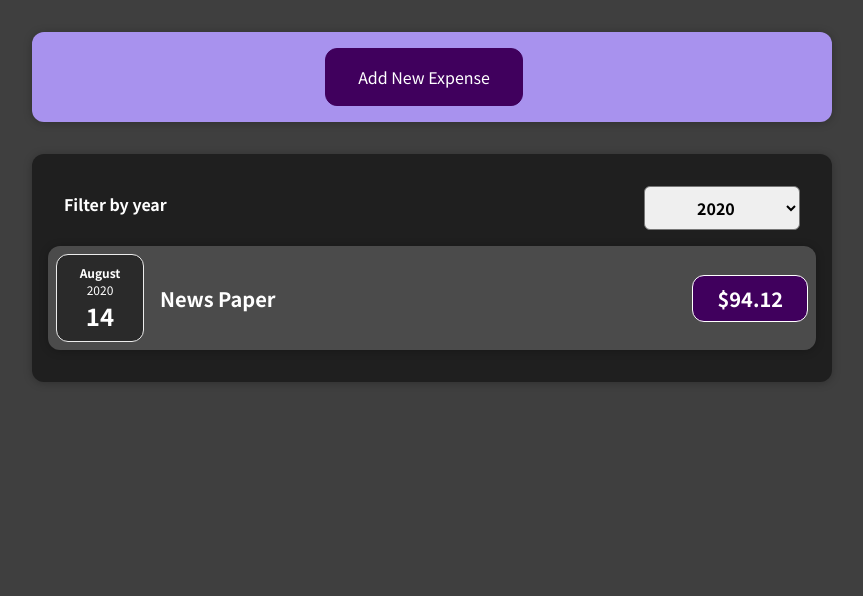
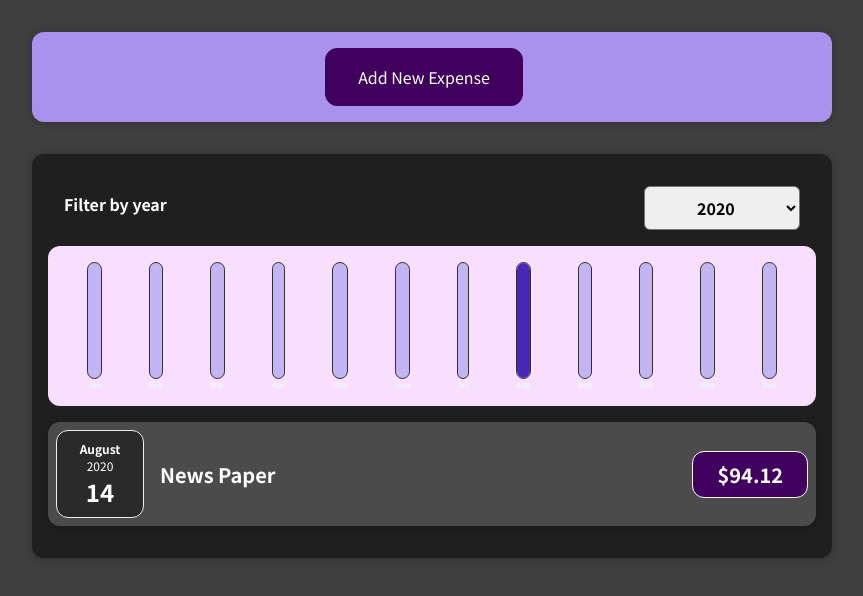
Before and after one commit to gunjan1909/react-expense-tracker, a React (Create React App) app: page / in a window 1280 px wide. Shown: the top 596 px of the page, without its empty margins (208-1071 px from the left). Built offline with nearby package versions, Linux system fonts and the light colour scheme.

Commit message:
completing

```diff
--- a/src/components/Chart/Chart.js
+++ b/src/components/Chart/Chart.js
@@ -3,6 +3,9 @@
 import "./Chart.css";
 
 const Chart = (props) => {
+  const dataPointValues = props.dataPoints.map((dataPoint) => dataPoint.value);
+  const totalMaximum = Math.max(...dataPointValues);
+
   return (
     <div className="chart">
       {/* assuming all datapoints have unique label */}
@@ -10,7 +13,7 @@
         <ChartBar
           key={dataPoint.label}
           value={dataPoint.value}
-          maxValue={null}
+          maxValue={totalMaximum}
           label={dataPoint.label}
         />
       ))}
--- a/src/components/Chart/ChartBar.js
+++ b/src/components/Chart/ChartBar.js
@@ -5,7 +5,7 @@
 const ChartBar = (props) => {
   let barFillHeight = "0%";
 
-  if (props.max > 0) {
+  if (props.maxValue > 0) {
     barFillHeight = Math.round((props.value / props.maxValue) * 100) + "%";
   }
 
--- a/src/components/Expenses/Expenses.js
+++ b/src/components/Expenses/Expenses.js
@@ -4,6 +4,7 @@
 import ExpensesList from "./ExpensesList";
 import Card from "../UI/Card";
 import ExpensesFilter from "./ExpensesFilter";
+import ExpensesChart from "./ExpensesChart";
 import "./Expenses.css";
 
 //RETURN ALL THE EXPENSES(EXPENSE ITEM) IN A COMPONENT CARD
@@ -28,7 +29,7 @@
           onChangeFilter={filterChangeHandler}
         />
         {/* we add unique key to each expense item so that it can be identified */}
-
+        <ExpensesChart expenses={filteredExpenses} />
         <ExpensesList items={filteredExpenses} />
 
         {/* and'&&' operator is used to check if both the conditions are true or not and it return the second part */}
--- /dev/null
+++ b/src/components/Expenses/ExpensesChart.js
@@ -0,0 +1,28 @@
+import React from "react";
+
+import Chart from "../Chart/Chart";
+
+const ExpensesChart = (props) => {
+  const chartDataPoints = [
+    { label: "Jan", value: 0 },
+    { label: "Feb", value: 0 },
+    { label: "Mar", value: 0 },
+    { label: "Apr", value: 0 },
+    { label: "May", value: 0 },
+    { label: "Jun", value: 0 },
+    { label: "Jul", value: 0 },
+    { label: "Aug", value: 0 },
+    { label: "Sep", value: 0 },
+    { label: "Oct", value: 0 },
+    { label: "Nov", value: 0 },
+    { label: "Dec", value: 0 },
+  ];
+  for (const expense of props.expenses) {
+    const expenseMonth = expense.date.getMonth();
+    //expeseMonth will be index also (0-11)
+    chartDataPoints[expenseMonth].value += expense.amount;
+  }
+  return <Chart dataPoints={chartDataPoints} />;
+};
+
+export default ExpensesChart;
```
